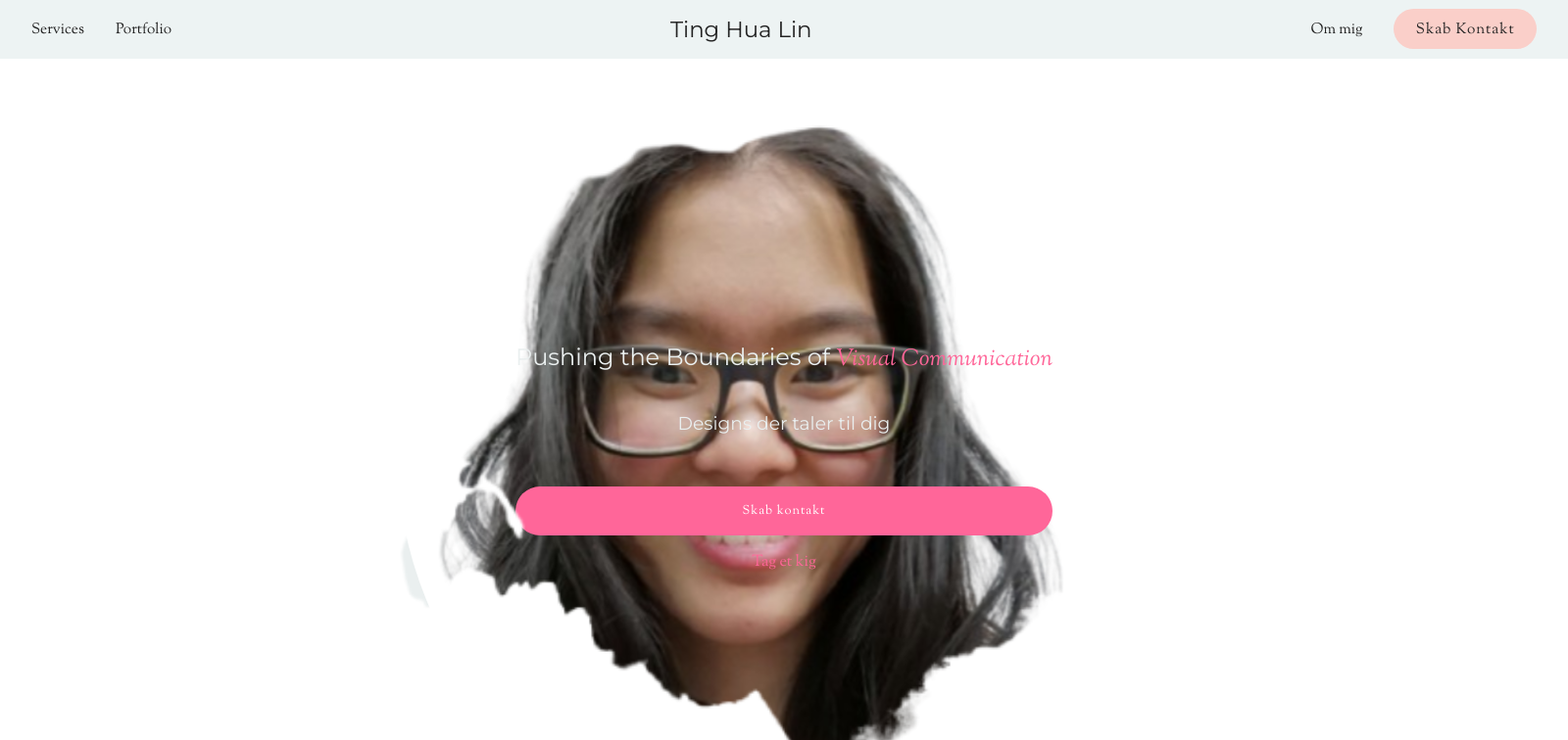
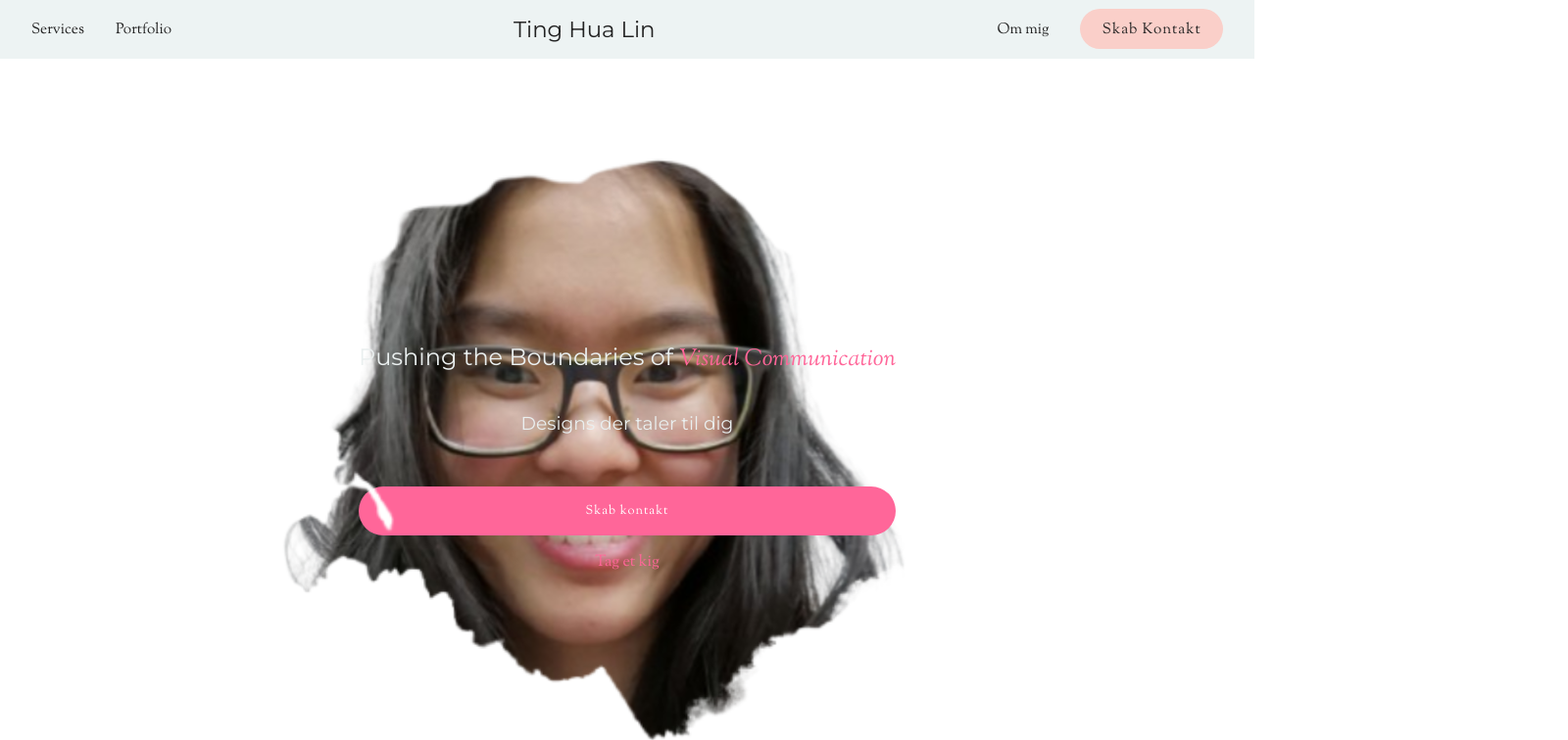
Before and after one commit to cupcakestudio/portfolio_digikon, a React (Vite) app: page / in a window 1280 px wide. Shown: the top 756 px of the page at 98% size, 1600 px wide, since content can reach past the window. Built offline with nearby package versions, Linux system fonts and the light colour scheme.

Commit message:
fixed width on laptop

```diff
--- a/src/App.css
+++ b/src/App.css
@@ -1,5 +1,5 @@
 #root {
-  max-width: 1920px;
+  max-width:100%;
   margin: 0 auto;
   padding: 2rem;
   text-align: center;
--- a/src/Components/CreateConnection.jsx
+++ b/src/Components/CreateConnection.jsx
@@ -9,7 +9,7 @@
           <h2>Klar til en snak?</h2>
           <p>Kontakt mig gennem disse kanaler:</p>
           <div className="contact-buttons">
-            <button><a href="mailto:cupcakestudious.com">Email</a></button>
+            <button><a href="mailto:cupcakestudious@gmail.com">Email</a></button>
             <button><a href="https://www.linkedin.com/in/ting-hua-lin-21b919198/">Linkedin</a>
             </button>
           </div>
```
